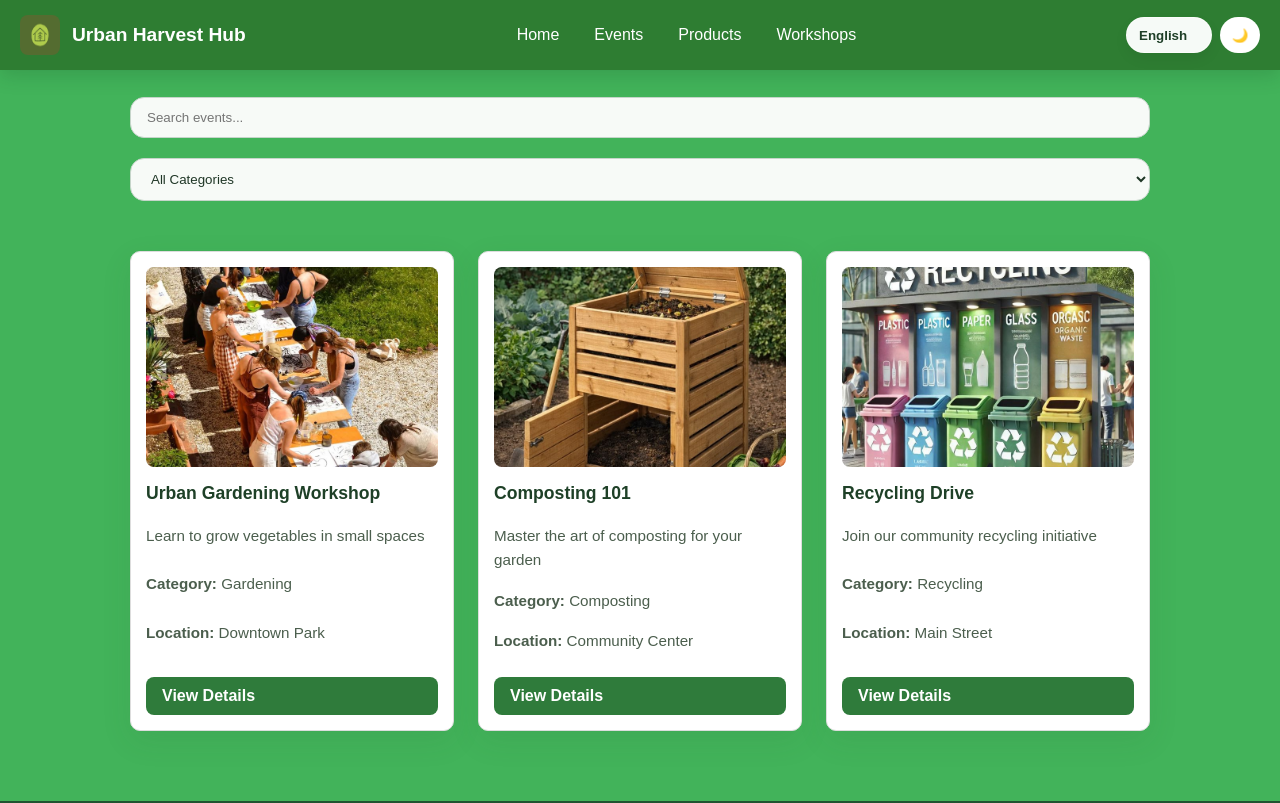
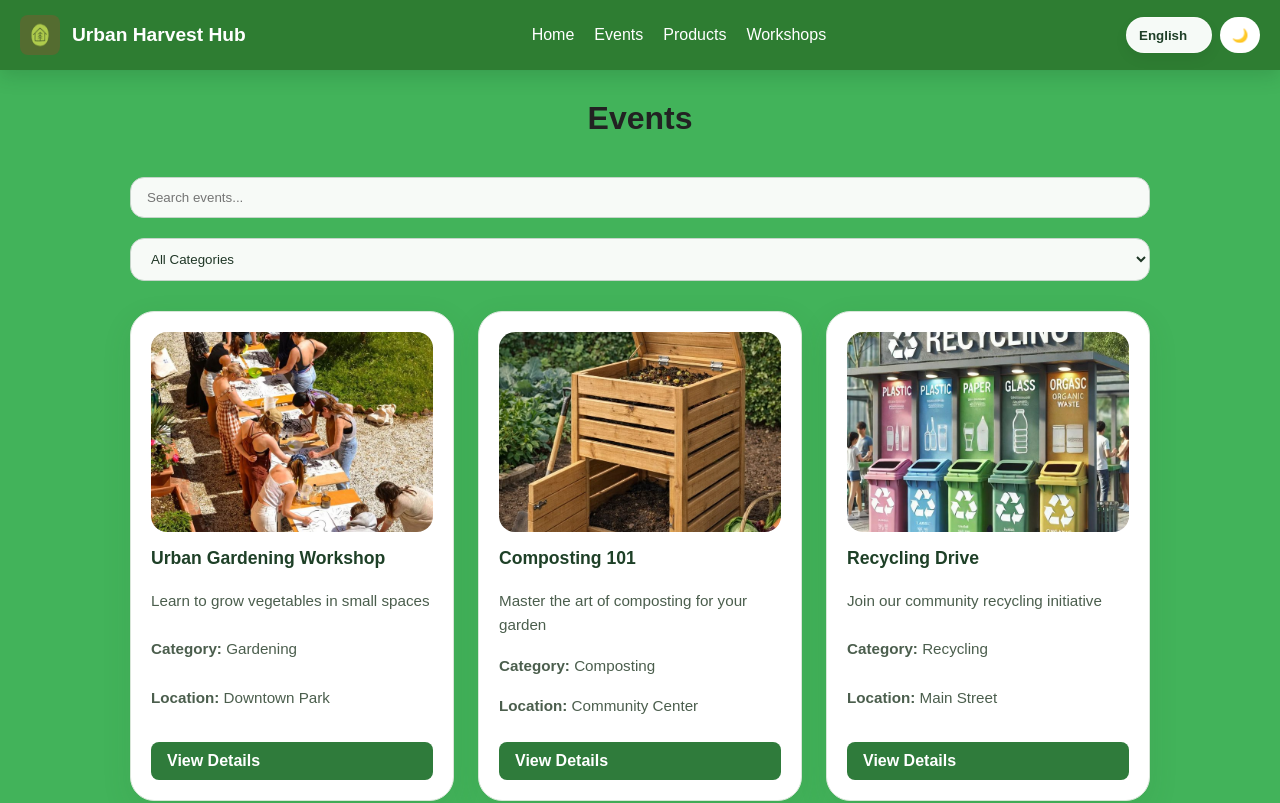
Before and after one commit to Chamodi2004/Urban_Harvest_PWA, a React (Vite) app in the folder frontend/: page /events in a window 1280 px wide. Shown: the top 803 px of the page. Built offline with nearby package versions, Linux system fonts and the light colour scheme; no server answers.

Commit message:
css fixed

```diff
--- a/frontend/src/components/Navbar.jsx
+++ b/frontend/src/components/Navbar.jsx
@@ -4,27 +4,23 @@ import LanguageSelector from "./LanguageSelector";
 
 function Navbar() {
   const [menuOpen, setMenuOpen] = useState(false);
-  const [darkMode, setDarkMode] = useState(false);
+  const [darkMode, setDarkMode] = useState(() => {
+    const savedTheme = localStorage.getItem("theme");
+    return savedTheme === "dark";
+  });
 
   useEffect(() => {
-    const savedTheme = localStorage.getItem("theme");
-
-    if (savedTheme === "dark") {
+    if (darkMode) {
       document.body.classList.add("dark");
-      setDarkMode(true);
+    } else {
+      document.body.classList.remove("dark");
     }
-  }, []);
+  }, [darkMode]);
 
   const toggleTheme = () => {
-    if (darkMode) {
-      document.body.classList.remove("dark");
-      localStorage.setItem("theme", "light");
-    } else {
-      document.body.classList.add("dark");
-      localStorage.setItem("theme", "dark");
-    }
-
-    setDarkMode(!darkMode);
+    const nextDark = !darkMode;
+    setDarkMode(nextDark);
+    localStorage.setItem("theme", nextDark ? "dark" : "light");
   };
 
   return (
@@ -39,13 +35,28 @@ function Navbar() {
           menuOpen ? "active" : ""
         }`}
       >
-        <Link to="/">Home</Link>
+        <Link to="/" onClick={() => setMenuOpen(false)}>Home</Link>
 
-        <Link to="/events">Events</Link>
+        <Link to="/events" onClick={() => setMenuOpen(false)}>Events</Link>
 
-        <Link to="/products">Products</Link>
+        <Link to="/products" onClick={() => setMenuOpen(false)}>Products</Link>
 
-        <Link to="/workshops">Workshops</Link>
+        <Link to="/workshops" onClick={() => setMenuOpen(false)}>Workshops</Link>
+
+        <div className="mobile-controls">
+          <LanguageSelector />
+          <button
+            className="theme-btn"
+            onClick={() => {
+              toggleTheme();
+              setMenuOpen(false);
+            }}
+            aria-label={darkMode ? "Switch to light mode" : "Switch to dark mode"}
+            title={darkMode ? "Light mode" : "Dark mode"}
+          >
+            {darkMode ? "☀️" : "🌙"}
+          </button>
+        </div>
       </div>
 
       <div className="nav-right">
@@ -65,6 +76,7 @@ function Navbar() {
         <button
           className="hamburger"
           onClick={() => setMenuOpen(!menuOpen)}
+          aria-label="Toggle navigation menu"
         >
           ☰
         </button>
--- a/frontend/src/index.css
+++ b/frontend/src/index.css
@@ -2,33 +2,7 @@
 @tailwind components;
 @tailwind utilities;
 
-body {
-  margin: 0;
-  font-family: Arial, sans-serif;
-}
-
-.navbar {
-  display: flex;
-  justify-content: space-between;
-  padding: 20px;
-  background: green;
-}
-
-.navbar a {
-  color: white;
-  text-decoration: none;
-  margin-left: 15px;
-}
-
-.container {
-  padding: 20px;
-}
-
-.card {
-  border: 1px solid #ddd;
-  padding: 15px;
-  margin-top: 15px;
-}* {
+* {
   margin: 0;
   padding: 0;
   box-sizing: border-box;
@@ -240,10 +214,18 @@ body.dark .about-copy li::before {
 }
 
 .container {
-  padding: 24px;
+  padding: 24px 20px;
   padding-top: 100px;
   max-width: 1060px;
   margin: 0 auto;
+}
+
+@media (max-width: 768px) {
+  .container {
+    padding-top: 90px;
+    padding-left: 16px;
+    padding-right: 16px;
+  }
 }
 
 
@@ -275,7 +257,7 @@ body.dark .about-copy li::before {
 
 .cards-grid {
   display: grid;
-  grid-template-columns: repeat(auto-fit, minmax(300px, 1fr));
+  grid-template-columns: repeat(auto-fit, minmax(min(100%, 290px), 1fr));
   gap: 24px;
   margin-top: 30px;
 }
@@ -359,7 +341,7 @@ body.dark .about-copy li::before {
 
 @media (max-width: 640px) {
   .page {
-    padding: 20px 16px 40px;
+    padding: 90px 16px 40px;
   }
   .hero-copy h1 {
     font-size: 2.2rem;
@@ -542,9 +524,46 @@ body.dark .navbar {
   background: rgba(255, 255, 255, 0.96);
 }
 
+.mobile-controls {
+  display: none;
+}
+
 /* MOBILE MENU */
 
 @media (max-width: 768px) {
+  .navbar > .nav-right,
+  .navbar > .controls > .theme-btn {
+    display: none;
+  }
+
+  .mobile-controls {
+    display: flex;
+    align-items: center;
+    justify-content: center;
+    gap: 16px;
+    margin-top: 16px;
+    padding-top: 16px;
+    border-top: 1px solid rgba(255, 255, 255, 0.15);
+    width: 100%;
+  }
+
+  .mobile-controls .language-selector {
+    margin-right: 0;
+    background: white;
+    color: #1f3f28;
+    border: 1px solid #1f3f28;
+    max-width: 130px;
+    min-width: 110px;
+  }
+
+  .mobile-controls .theme-btn {
+    background: white;
+    color: #1f3f28;
+    min-width: 40px;
+    width: 40px;
+    height: 36px;
+    border-radius: 999px;
+  }
 
   .nav-links {
     display: none;
@@ -580,28 +599,7 @@ body.dark .navbar {
   }
 }
 
-/* PAGE */
 
-.container {
-  padding: 20px;
-}
-
-/* CARD */
-
-.card {
-  border: 1px solid #ddd;
-  border-radius: 10px;
-
-  padding: 15px;
-  margin-top: 20px;
-
-  transition: 0.3s;
-}
-
-.card img {
-  max-width: 100%;
-  border-radius: 8px;
-}
 
 /* Form styles inside cards */
 .card form {
--- a/frontend/src/pages/EventDetails.jsx
+++ b/frontend/src/pages/EventDetails.jsx
@@ -23,7 +23,7 @@ function EventDetails() {
       <img
         src={event.image}
         alt={event.title}
-        width="500"
+        style={{ maxWidth: "100%", height: "auto", borderRadius: "16px" }}
       />
 
       <h1>{event.title}</h1>
--- a/frontend/src/pages/Events.jsx
+++ b/frontend/src/pages/Events.jsx
@@ -37,7 +37,6 @@ function Events() {
   const [search, setSearch] = useState("");
   const [category, setCategory] = useState("All");
   const [loading, setLoading] = useState(true);
-  const [error, setError] = useState("");
 
   useEffect(() => {
     api
--- a/frontend/src/pages/Login.jsx
+++ b/frontend/src/pages/Login.jsx
@@ -1,5 +1,4 @@
 import { useState } from "react";
-import axios from "axios";
 import api from "../services/api";
 
 function Login() {
--- a/frontend/src/pages/Register.jsx
+++ b/frontend/src/pages/Register.jsx
@@ -1,5 +1,4 @@
 import { useState } from "react";
-import axios from "axios";
 import api from "../services/api";
 
 function Register() {
```
